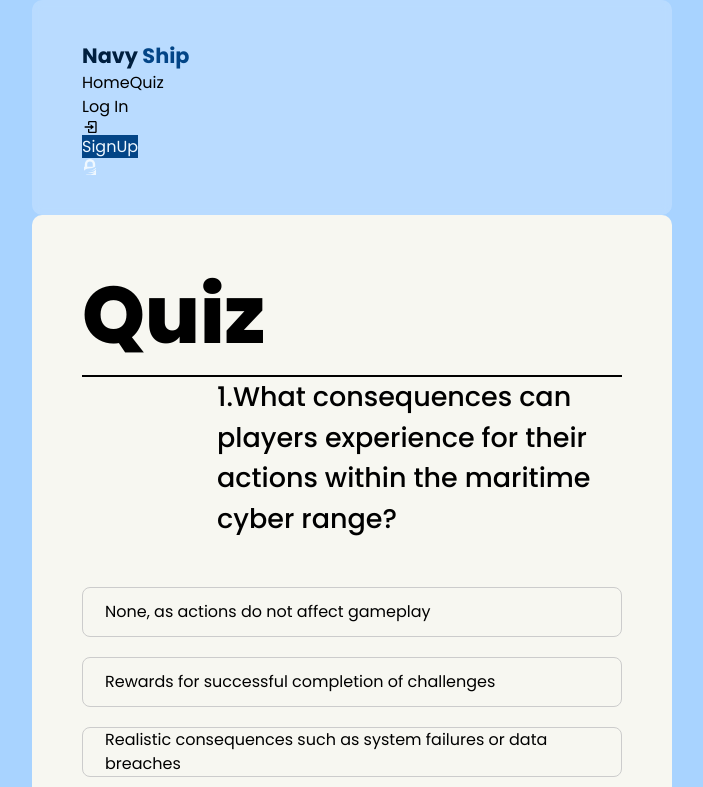
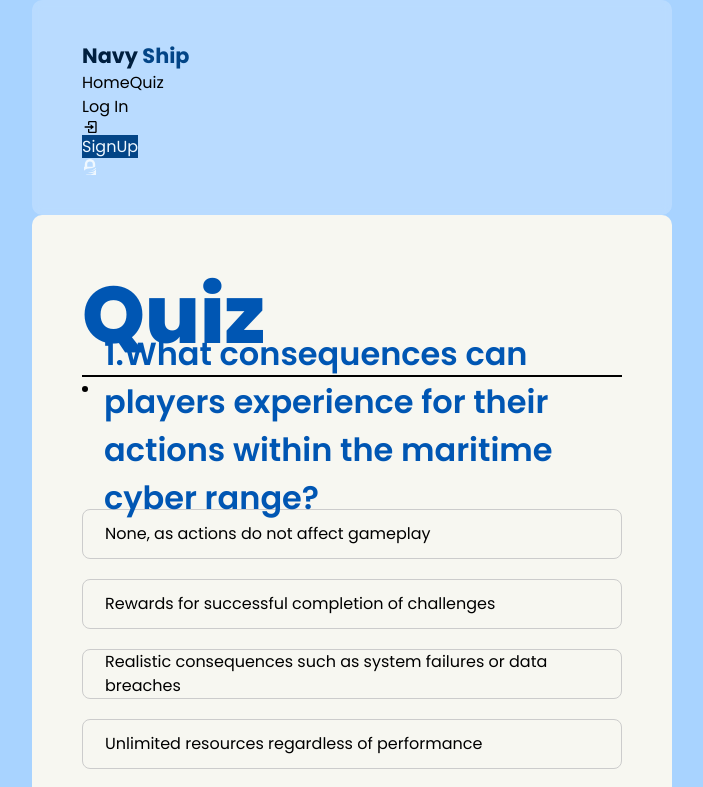
Before and after one commit to RMWajahat/QUIZ-APP, a React (Vite) app: page /quiz in a window 1280 px wide. Shown: the top 787 px of the page, without its empty margins (288-991 px from the left). Built offline with nearby package versions, Linux system fonts and the light colour scheme; a web font is replaced by a local one.

Commit message:
Update Quiz.css and Quiz.jsx

```diff
--- a/src/CSS/Quiz.css
+++ b/src/CSS/Quiz.css
@@ -26,11 +26,19 @@
 .container h1{
   font-size: 5rem ;
   font-weight: 800;
+  color: #0056b3;
 
 }
 .container h2{
-  font-size: 27px;
-  font-weight: 500;
+  display: flex;
+  align-items: center;
+  padding-left: 22px;
+  height: 50px;
+  margin-bottom: 10px;
+  cursor: pointer;
+  font-weight: 600;
+  font-size: 2rem;
+  color: #0056b3;
 
 }
 .container ul li{
@@ -77,3 +85,6 @@
   background-color: rosybrown;
 
 }
+.q{
+  margin-right: 220px;
+}
--- a/src/pages/Quiz.jsx
+++ b/src/pages/Quiz.jsx
@@ -89,10 +89,11 @@ const Quiz = () => {
         ) : (
           <>
             <div className="font">
-              <h2>
+             <li> <h2 >
                 {indexedDB + 1}.{question.question}
               </h2>
-              <br />
+              </li>
+              <br/>
               <br />
               <ul>
                 <li ref={option1} onClick={(e) => checkAns(e, 1)}>
```
